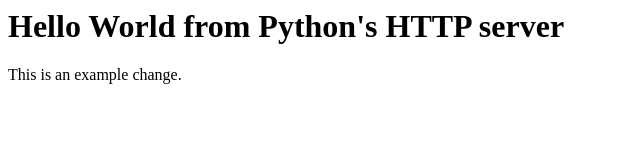
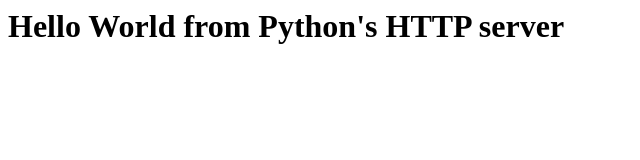
Before and after one commit to howCodeORG/hello-world-deploy, a plain HTML site: page http-files/index.html in a window 1280 px wide. Shown: the whole page, without its empty margins (0-640 px from the left). Drawn offline with Linux system fonts and the light colour scheme.

Commit message:
Updated index.html

```diff
--- a/http-files/index.html
+++ b/http-files/index.html
@@ -4,6 +4,5 @@
 </head>
 <body>
 <h1>Hello World from Python's HTTP server</h1>
-<p>This is an example change.</p>
 </body>
 </html>
```
